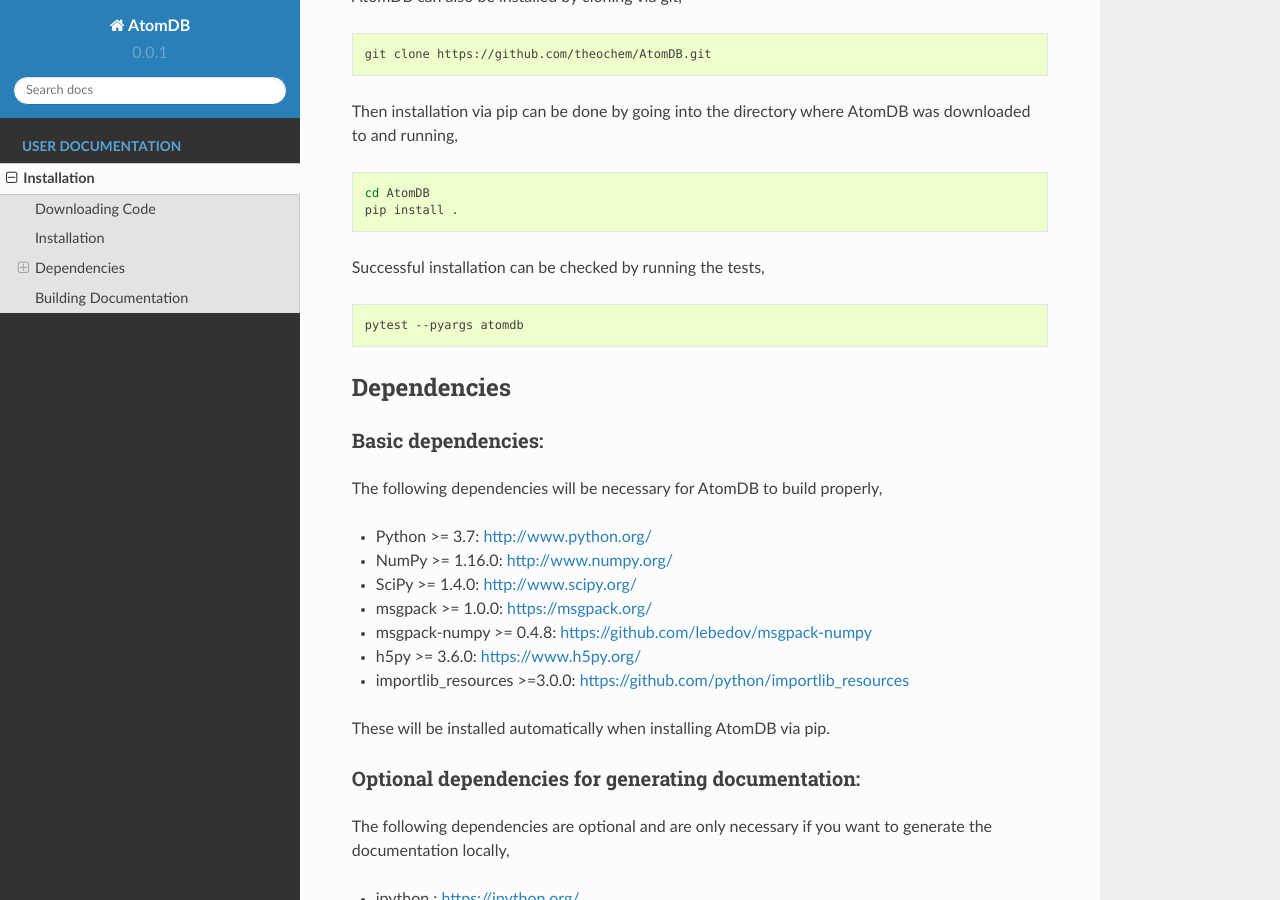
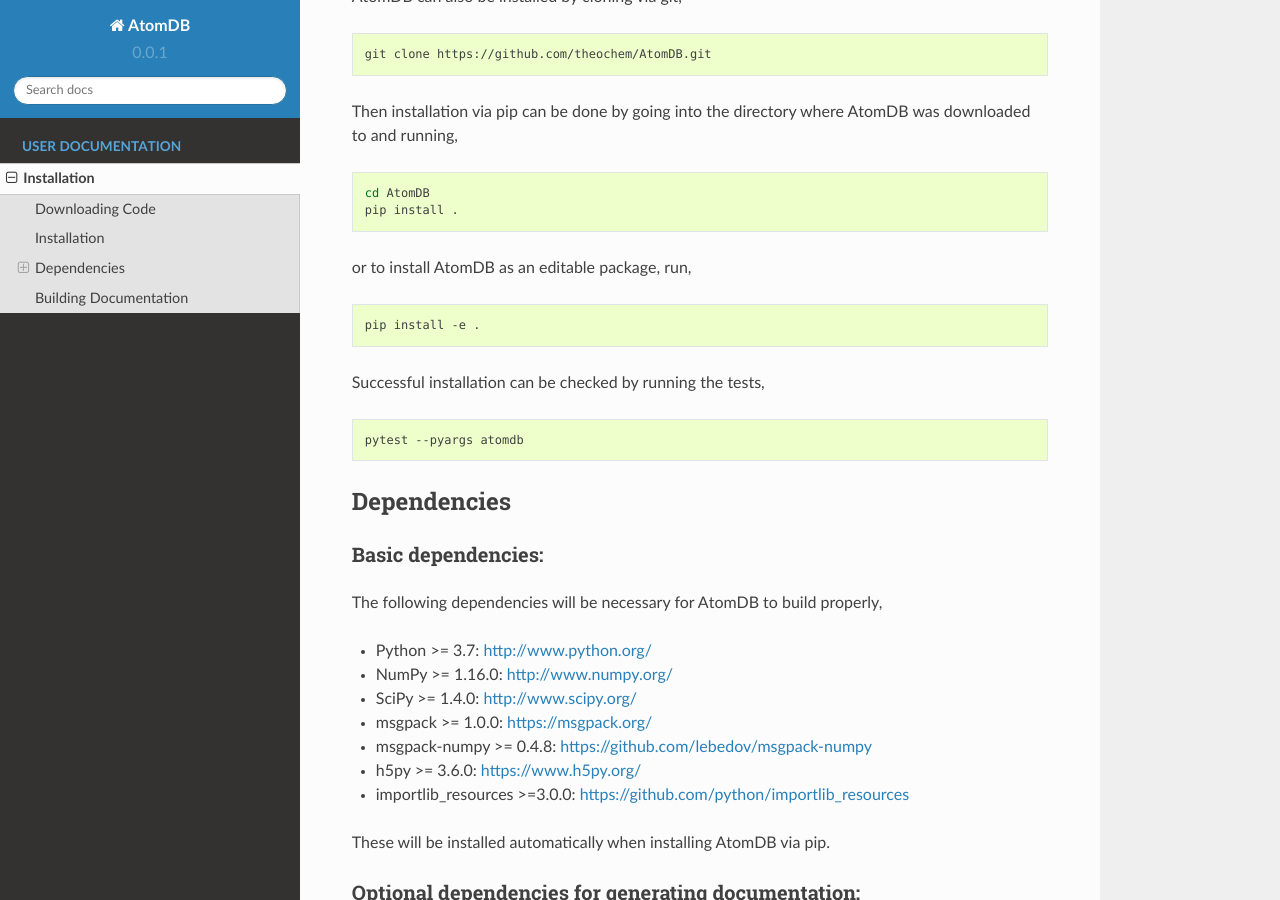
Before and after one commit to theochem/AtomDB, a Sphinx documentation site: the page built from docs/source/installation.rst, in a window 1280 px wide and 900 px high, scrolled down 516 px. Built offline with Sphinx 7.4.7 and the Read the Docs theme 2.0.0, drawn with Linux system fonts in a browser that asks for light colours; pages that are not in the unit, such as notebooks, are missing from menus.

Commit message:
Add small fixes to installation documentation

```diff
--- a/docs/source/installation.rst
+++ b/docs/source/installation.rst
@@ -42,6 +42,13 @@ and running,
 
     cd AtomDB
     pip install .
+
+
+or to install AtomDB as an editable package, run,
+
+.. code-block:: bash
+
+    pip install -e .
 
 
 Successful installation can be checked by running the tests,
```
